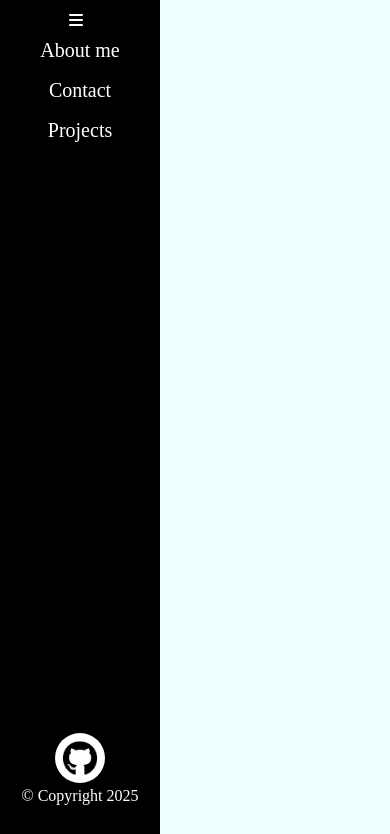
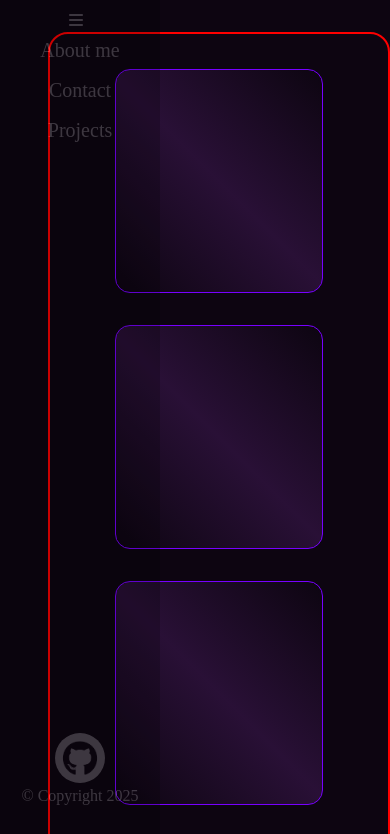
Before and after one commit to LucasMarques02/Portfolio, a plain HTML site: page index.html in a window 390 px wide. Both pictures are taken after a click on the button "Projects". Shown: the top 834 px of the page. Drawn offline with Linux system fonts and the light colour scheme; a web font is replaced by a local one.

Commit message:
Add files via upload
Trabalhei um pouquinho a responsividade do site e um teste de estilização

```diff
--- a/index.html
+++ b/index.html
@@ -6,6 +6,9 @@
     <title>Portifólio2</title>
     <link rel="stylesheet" href="style.css">
     <link href="https://cdnjs.cloudflare.com/ajax/libs/font-awesome/6.0.0/css/all.min.css" rel="stylesheet">
+    <link rel="preconnect" href="https://fonts.googleapis.com">
+<link rel="preconnect" href="https://fonts.gstatic.com" crossorigin>
+<link href="https://fonts.googleapis.com/css2?family=Jersey+15&family=Noto+Sans+KR:wght@100..900&family=Space+Grotesk:wght@300..700&display=swap" rel="stylesheet">
 </head>
 <body>
     <nav class="navclass" id="nav">
@@ -36,28 +39,39 @@
 
 
 
-    <!--
 
-    <div id="divtestegrande" class="divteste">
-        <div id="divteste1" class="divteste">
+
+    <div id="container" class="containerstyle">
+        <div id="divteste1" class="containerstyle">
+            <h1 id="hi"></h1>
 
         </div>
 
-        <div id="divteste2" class="divteste">
+        <div id="divteste2" class="containerstyle">
 
         </div>
 
-        <div id="divteste3" class="divteste">
+        <div id="divteste3" class="containerstyle">
+
 
         </div>
 
-        <div id="divteste4" class="divteste">
+        <div id="divteste4" class="containerstyle">
+
+        </div>
+
+        <div id="divteste5" class="containerstyle">
+
+
+        </div>
+
+        <div id="divteste6" class="containerstyle">
 
         </div>
 
     </div>
 
-    -->
+
 
 
 
--- a/script.js
+++ b/script.js
@@ -1,3 +1,4 @@
+
 opennav = document.getElementsByClassName('navclass');
 closednav = document.getElementsByClassName('nav_closed');
 navbutton = document.getElementById('toggleBtn');
@@ -9,12 +10,29 @@ button2 = document.getElementById('button2');
 button3 = document.getElementById('button3');
 
 
-
+opacity = 'off';
 state = 'open';
 
 
 divbuttons = document.getElementById('divbuttons');
 github = document.getElementById('imgdiv');
+
+
+
+
+
+//teste
+
+button3.addEventListener('click', function(){
+
+    if(opacity == 'off'){
+        opennav[0].style.opacity = '0.2';
+        opacity = 'on';
+    }else{
+        opennav[0].style.opacity = '1';
+        opacity = 'off';
+    }
+});
 
 
 
--- a/style.css
+++ b/style.css
@@ -1,5 +1,6 @@
 @import url('https://fonts.googleapis.com/css2?family=Jersey+15&display=swap');
 @import url('https://fonts.googleapis.com/css2?family=Jersey+15&family=Space+Grotesk:wght@300..700&display=swap');
+@import url('https://fonts.googleapis.com/css2?family=Jersey+15&family=Noto+Sans+KR:wght@100..900&family=Space+Grotesk:wght@300..700&display=swap');
 
 * {
     margin: 0;
@@ -10,7 +11,7 @@ body{
     text-align:justify;
     display: flex;
     min-height: 100vh;
-    background-color:azure;
+    background-color:rgb(13, 5, 17);
 }
 main {
     z-index: 1;
@@ -32,13 +33,14 @@ main {
 }
 .button_style1:hover{
     letter-spacing: 0.1em;
-    border: 2px solid white;
+    border: 2px solid rgb(207, 87, 218);
     border-style:dashed;
     font-size: 21px;
+    color: rgb(207, 87, 218);
     transition-duration: 500ms;
 }
 .button_style1:active{
-    background-color:rgb(202, 202, 202);
+    background-color:rgb(255, 255, 255);
     transition-duration: 0ms;
 }
 .divstyle1{
@@ -99,6 +101,8 @@ main {
 
 
 }
+
+
 .navclass{
     position: fixed;
     height: 100vh;
@@ -107,7 +111,6 @@ main {
     display: flex;
     flex-direction: column;
     width:10em;
-    z-index: 10000;
     background-color:rgb(0, 0, 0);
     transition-timing-function: ease;
     transition-duration: 0.5s;
@@ -123,17 +126,18 @@ main {
     display: flex;
     flex-direction: column;
     width:3em;
-    z-index: 10000;
-    background-color:rgb(0, 0, 0);
+    background-color:rgb(13, 5, 17);
     overflow: hidden;
     transition-duration: 0.5s;
     transition-timing-function: ease;
 
 
 }
+
+
 /*div dos botões da barra lateral*/
 #div1{
-    background-color: black;
+    background-color: transparent;
     padding: 0;
     padding-top: 10px;
     transition-duration: 0.5s;
@@ -147,6 +151,10 @@ main {
     opacity:100;
     padding: 0;
 
+}
+
+#nav{
+    z-index: 10000;
 }
 
 
@@ -192,17 +200,105 @@ main {
 
 
 
+
 /* ÁREA TESTE */
 
-.divteste{
-    background-color:aquamarine;
-    border: 2px solid black;
-    padding: 30px;
+.containerstyle{
+    background:transparent;
+    border: 1px solid rgb(119, 0, 255);
+    border-radius: 15px;
 
 }
 
-#divtestegrande{
-    margin:90px auto;
+#divteste1, #divteste2{
+    background:linear-gradient( 45deg, rgb(13, 5, 17),rgb(41, 16, 54),rgb(13, 5, 17));
+    height: fit-content;
+
+
+    width: 13rem;
+    height: 14rem;
+
+
+    min-height: 14rem;
+    min-width: 13rem;
+
+    padding: 2rem;
+
+    margin:1rem;
+    /* box-shadow: 0px 0px 19px 12px rgb(193, 126, 255); */
+}
+
+
+
+#container{
+    display: flex;
+    flex-wrap: wrap;
+    min-height: fit-content;
+    min-width: fit-content;
+
+    max-height: fit-content;
+
+    margin-top:2rem;
+    margin-left: 3rem;
+    padding-left: 50%;
+
+    margin-right: 0;
+
+    justify-content: center;
+    align-items: center;
+
+    max-width: 100%;
     width: 100%;
-    padding: 20px;
+    padding: 1.2rem;
+
+    background-color: transparent;
+    border-radius: 20px;
+
+    border: 2px solid rgb(255, 0, 0);
+
 }
+
+#divteste3, #divteste4, #divteste5, #divteste6{
+
+    background:linear-gradient( 45deg, rgb(13, 5, 17),rgb(41, 16, 54),rgb(13, 5, 17));
+    height: fit-content;
+
+
+    width: 13rem;
+    height: 14rem;
+
+
+    min-height: 14rem;
+    min-width: 13rem;
+
+    padding: 2rem;
+
+    margin:1rem;
+}
+
+
+@media (max-width: 570px){
+
+    #divteste1, #divteste2{
+
+        margin: 1rem;
+
+        justify-content: center; /* Centraliza horizontalmente */
+        align-items: none;
+
+        min-width: 70%;
+    }
+
+    #container{
+
+        display: grid;
+    }
+}
+
+
+#hi{
+    font-family: "Jersey 15", serif;
+    font-weight: 400;
+    font-style: normal;
+    color: white;
+    }
```
